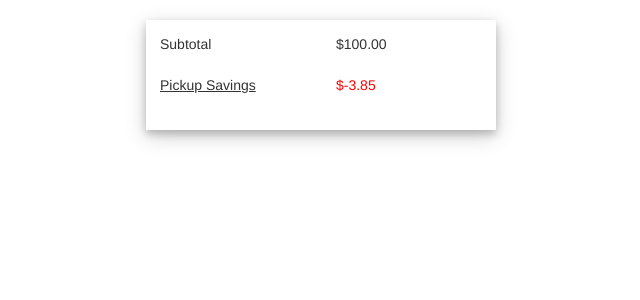
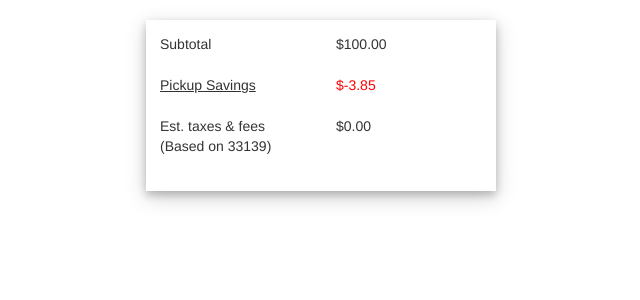
Before and after one commit to Sammykhaleel/shopping-cart-summary, a React (Create React App) app: page / in a window 1280 px wide. Shown: the top 300 px of the page, without its empty margins (319-959 px from the left). Built offline with nearby package versions, Linux system fonts and the light colour scheme.

Commit message:
create and import components for TaxesFees

```diff
--- a/src/App.js
+++ b/src/App.js
@@ -3,6 +3,8 @@
 import { Grid } from "react-bootstrap";
 import SubTotal from "./components/Subtotal/Subtotal";
 import PickupSavings from "./components/PickupSavings/PickupSavings";
+import TaxesFees from "./components/TaxesFees/TaxesFees";
+
 import "./App.css";
 // import { directive } from "@babel/types";
 
@@ -11,7 +13,8 @@
     super(props);
     this.state = {
       total: 100,
-      PickupSavings: -3.85
+      PickupSavings: -3.85,
+      taxes: 0
     };
   }
   render() {
@@ -20,6 +23,7 @@
         <Grid className="purchase-card">
           <SubTotal price={this.state.total.toFixed(2)} />
           <PickupSavings price={this.state.PickupSavings} />
+          <TaxesFees taxes={this.state.taxes.toFixed(2)} />
         </Grid>
       </div>
     );
--- /dev/null
+++ b/src/components/TaxesFees/TaxesFees.js
@@ -0,0 +1,13 @@
+import React, { Component } from "react";
+import { Col, Row } from "react-bootstrap";
+
+export default class TaxesFees extends Component {
+  render() {
+    return (
+      <Row className="show-grid">
+        <Col md={6}>Est. taxes & fees (Based on 33139)</Col>
+        <Col md={6}>{`$${this.props.taxes}`}</Col>
+      </Row>
+    );
+  }
+}
```
